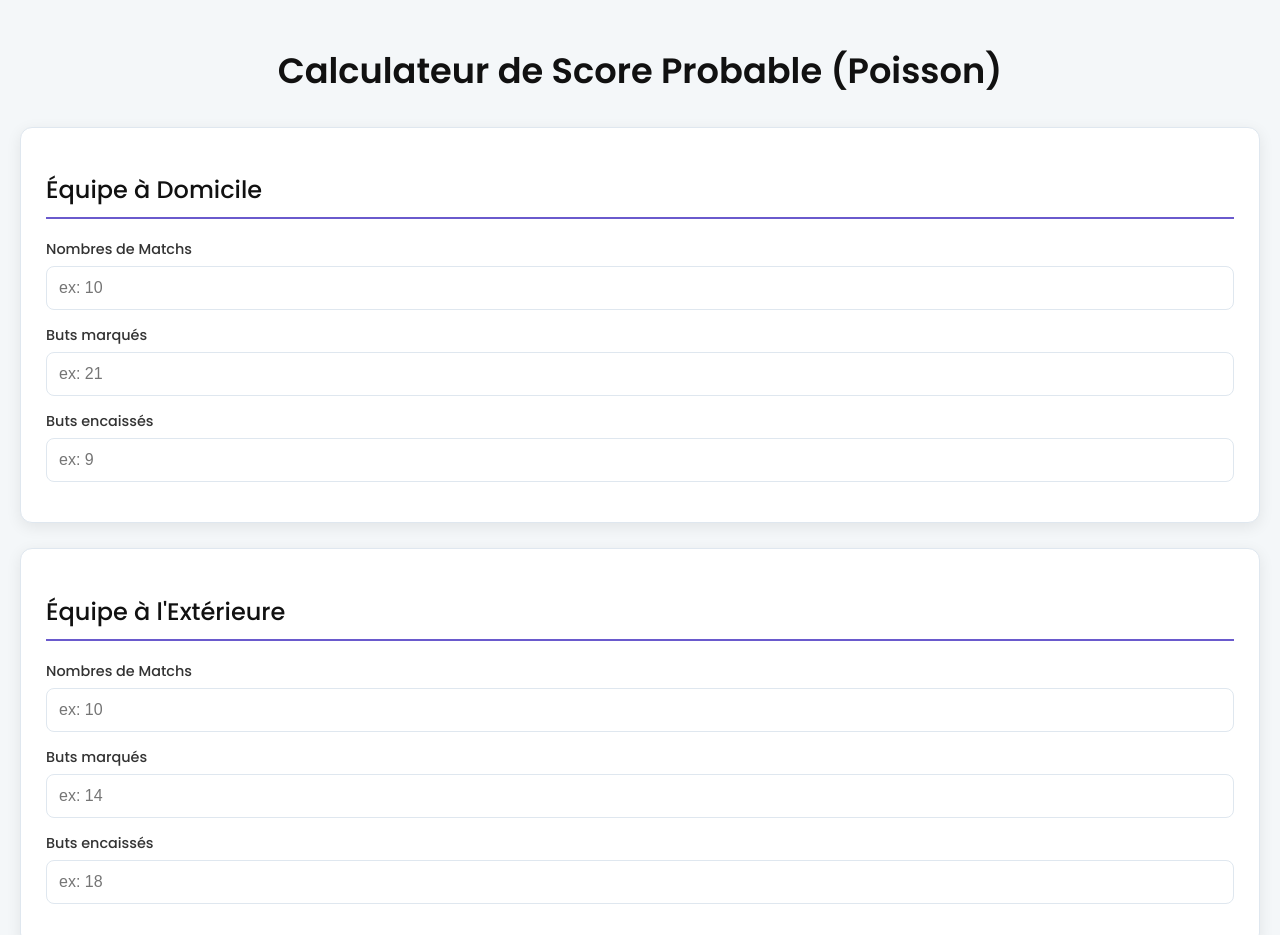
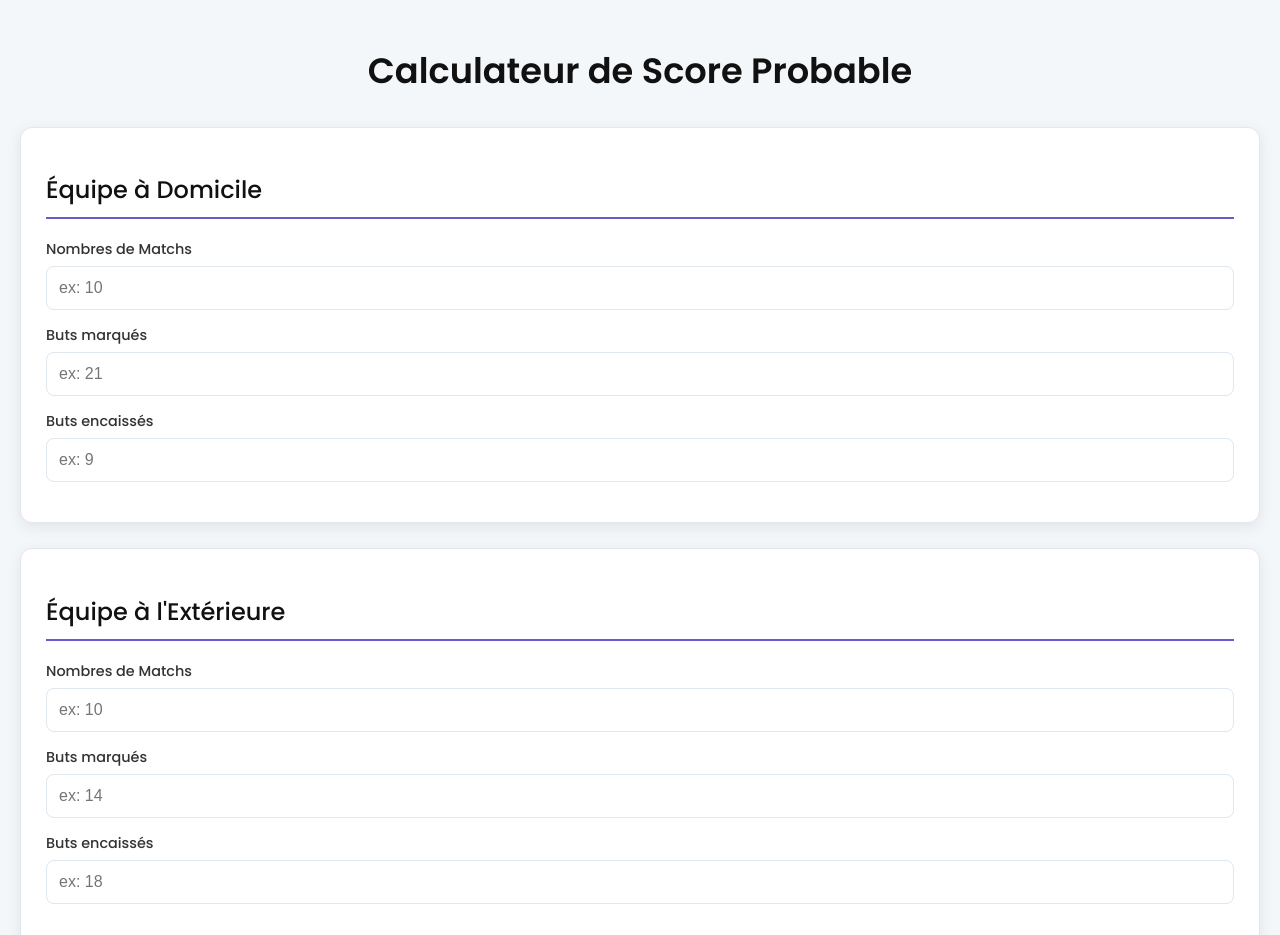
Before and after one commit to Wayad6/Loidepoisson, a plain HTML site: page index.html in a window 1280 px wide. Shown: the top 935 px of the page. Drawn offline with Linux system fonts and the light colour scheme.

```diff
--- a/index.html
+++ b/index.html
@@ -12,7 +12,7 @@
 <body>
 
   <header>
-    <h1> Calculateur de Score Probable (Poisson)</h1>
+    <h1> Calculateur de Score Probable </h1>
   </header>
 
   <main>
```
